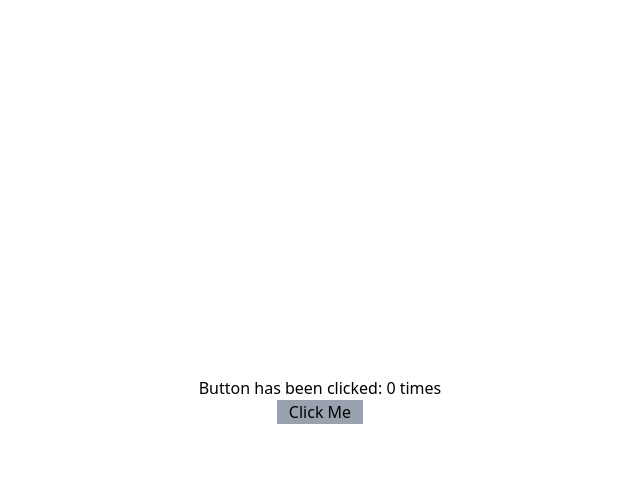
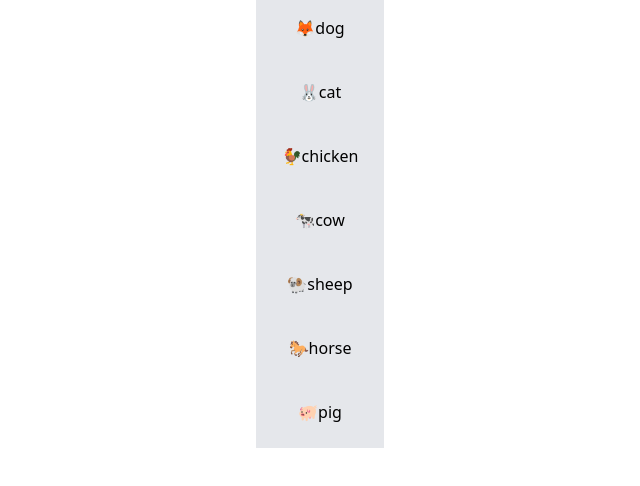
Before and after one commit to bakarekeandrew/Typescript-with-React, a React (Vite) app: page / in a window 1280 px wide. Shown: the top 486 px of the page, without its empty margins (320-960 px from the left). Built offline with nearby package versions, Linux system fonts and the light colour scheme.

Commit message:
mapping through the list using map

```diff
--- a/src/components/Main.tsx
+++ b/src/components/Main.tsx
@@ -3,14 +3,18 @@ import React from 'react'
 // import UserProfile from "./userProfile";
 // import Toggle from "./ToggleButton";
 // import ButtonComponent from "./ButtonComponent";
-import Increment_Ex4 from './Increment_Ex4'
+// import Increment_Ex4 from './Increment_Ex4'
+// import MappingList from './MappingList'
+import MainMapping from './MainMapping'
 const Main: React.FC = () => {
   return (
     // <Todos />
     // <Toggle />
     // <UserProfile name="Andrew Bakareke" email="bakarekeandrew@gmail.com" avatar="src\assets\myProfile1-removebg-preview.png" />
     // <ButtonComponent />
-    <Increment_Ex4 />
+    // <Increment_Ex4 />
+    // <MappingList />
+    <MainMapping />
   )
 }
 
--- /dev/null
+++ b/src/components/MainMapping.tsx
@@ -0,0 +1,13 @@
+import React from 'react'
+import MappingListComponent from './MappingListComponent'
+
+const MainMapping:React.FC = () => {
+  const animals = ['🦊dog', '🐰cat', '🐓chicken', '🐄cow', '🐏sheep', '🐎horse', '🐖pig'];
+  return (
+    <div className='flex flex-col items-center justify-center'>
+        <MappingListComponent animals={animals} />
+    </div>
+  )
+}
+
+export default MainMapping
--- /dev/null
+++ b/src/components/MappingList.tsx
@@ -0,0 +1,20 @@
+import React from 'react'
+
+const MappingList: React.FC = () => {
+
+  const array: string[] = ['dog', 'cat', 'chicken', 'cow', 'sheep', 'horse']
+  return (
+    <div className='flex flex-col items-center justify-center'>
+        <h1>Mapping Through the list of String</h1>
+        <ul className='list-disc'>
+            {
+                array.map((item, index) => (
+                    <li key={index}>{item}</li>
+                ))
+            }
+        </ul>
+    </div>
+  )
+}
+
+export default MappingList
--- /dev/null
+++ b/src/components/MappingListComponent.tsx
@@ -0,0 +1,21 @@
+import React from 'react'
+
+interface MappingListComponentProps {
+    animals: string[];
+}
+
+const MappingListComponent: React.FC<MappingListComponentProps> = ({animals}) => {
+  return (
+    <div className='flex flex-col items-center justify-center'>
+        {
+            animals.map((animal, index) => (
+            <div key={index} className='bg-gray-200 border-amber-400 p-4 w-32 h-16 text-center'>
+                <h2>{animal}</h2>
+            </div>
+            ))
+        }
+    </div>
+  )
+}
+
+export default MappingListComponent
```
